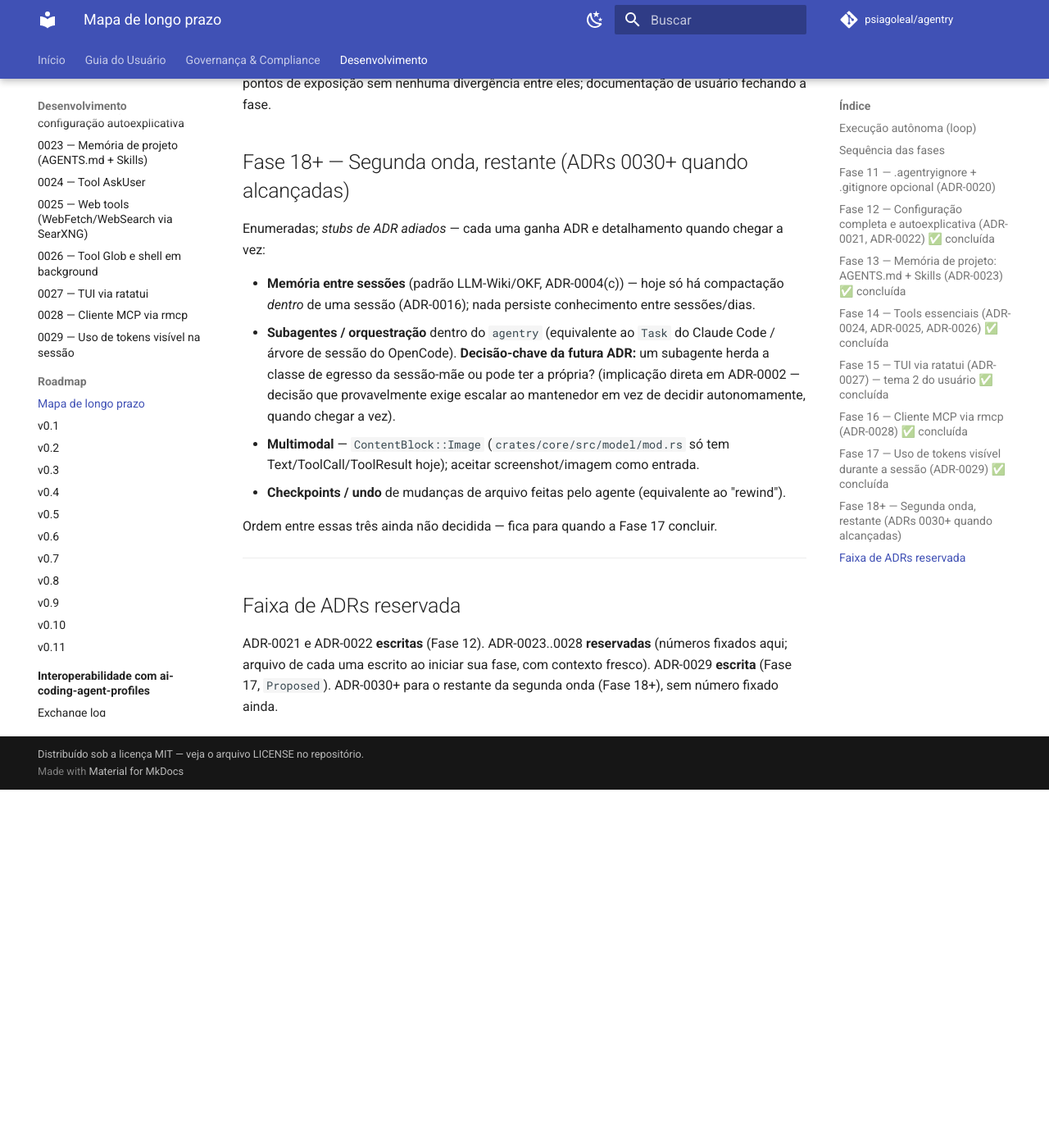
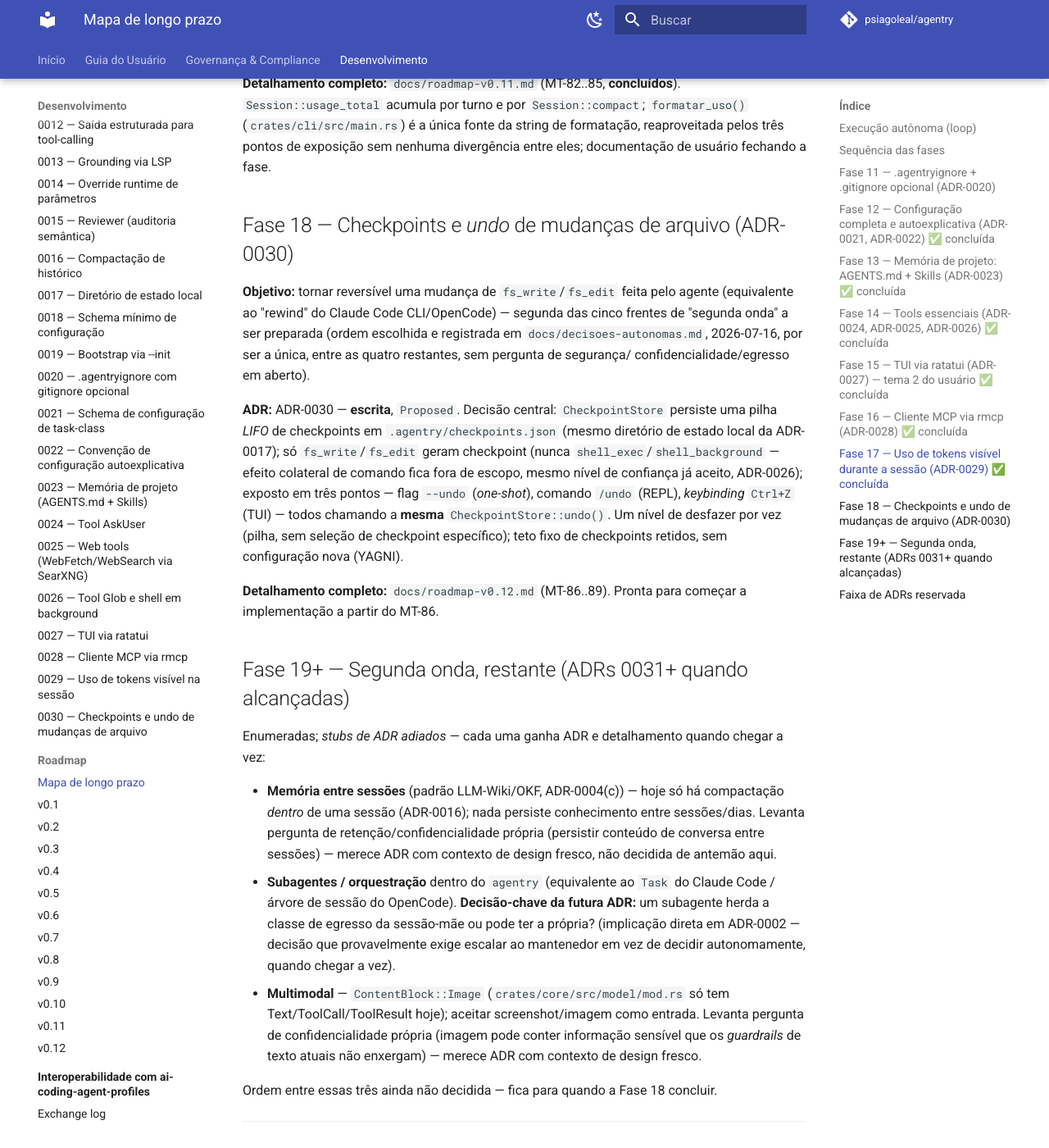
Before and after one commit to psiagoleal/agentry, an MkDocs documentation site: the page built from docs/roadmap-longo-prazo.md, in a window 1280 px wide and 1400 px high, scrolled down 4647 px. Shown: the whole window at 82% size. Built offline with MkDocs 1.6.1 and Material for MkDocs 9.7.7, drawn with Linux system fonts in a browser that asks for light colours; comment, search, counter and statistics services are not loaded; before the commit the page ends 5610 px from its top, so only the background shows below that; some of the changed text lies outside the part shown.

Commit message:
ADR-0030: checkpoints e undo de mudanças de arquivo (Proposed); prepara a Fase 18 (MT-86..89)
Fase 17 (uso de tokens visível) fechou inteira; docs/roadmap-longo-prazo.md
§Fase 18+ (agora dividida em Fase 18 + Fase 19+) enumerava quatro frentes
restantes de "segunda onda" sem ordem declarada. Decisão de qual preparar
agora registrada em docs/decisoes-autonomas.md: checkpoints/undo de
mudanças de arquivo, escolhida por ser a única, entre as quatro, sem
nenhuma pergunta de segurança/confidencialidade/egresso em aberto --
multimodal e memória entre sessões levantam pergunta de confidencialidade/
retenção própria que merece ADR com contexto fresco; subagentes tem uma
"decisão-chave" já sinalizada pelo próprio roadmap com implicação direta
na ADR-0002 (egresso), mais alinhada a uma escalada futura.

ADR-0030 decide: CheckpointStore persiste uma pilha LIFO de checkpoints em
.agentry/checkpoints.json (mesmo diretório de estado local da ADR-0017);
só fs_write/fs_edit geram checkpoint -- nunca shell_exec/shell_background
(fora de escopo, mesmo nível de confiança já aceito para efeito colateral
de comando, ADR-0026); exposto em três pontos -- flag --undo (one-shot),
comando /undo (REPL), keybinding Ctrl+Z (TUI) -- todos chamando a mesma
CheckpointStore::undo(). Um nível de desfazer por vez (pilha, sem seleção
de checkpoint específico); teto fixo de checkpoints retidos, sem
configuração nova (YAGNI).

docs/roadmap-v0.12.md detalha 4 tickets (MT-86: CheckpointStore core;
MT-87: CheckpointingTool + --undo/--/usage no REPL; MT-88: keybinding na
TUI; MT-89: documentação). docs/adr/README.md e mkdocs.yml atualizados
(novo ADR + novo roadmap na nav); docs/roadmap-longo-prazo.md e
docs/architecture.md refletem a divisão Fase 18/Fase 19+. mkdocs build
--strict limpo. Nenhuma mudança de código -- esta iteração só prepara a
fase (skills adr-writer/micro-ticket-planner).

{agente: Claude Code; modelo: claude-sonnet-5}

````diff
--- /dev/null
+++ b/docs/adr/0030-checkpoints-e-undo-de-mudancas-de-arquivo.md
@@ -0,0 +1,106 @@
+<!-- Caminho relativo: docs/adr/0030-checkpoints-e-undo-de-mudancas-de-arquivo.md -->
+
+# ADR 0030: Checkpoints e *undo* de mudanças de arquivo feitas pelo agente
+
+- **Status:** Proposed
+- **Data:** 2026-07-16
+- **Decisores:** Iago Leal (mantenedor)
+- **Tags:** ferramentas, persistência, UX
+
+## Contexto
+
+A Fase 17 (uso de tokens visível) fechou inteira (MT-82..85, ADR-0029 `Accepted`). O roadmap
+de longo prazo (`docs/roadmap-longo-prazo.md` §Fase 18+, à época) enumera quatro frentes
+restantes de "segunda onda" sem ordem declarada entre elas; a decisão de qual preparar agora
+está registrada em `docs/decisoes-autonomas.md` (2026-07-16) — **checkpoints/*undo*** de
+mudanças de arquivo, escolhida por ser a única sem nenhuma pergunta de segurança/
+confidencialidade/egresso em aberto (diferente de multimodal, memória entre sessões e
+subagentes — ver a entrada de decisão para o detalhe de cada uma).
+
+O `agentry` já tem duas tools que escrevem arquivo (`crates/core/src/tools/fs.rs`): `fs_write`
+(sobrescreve por inteiro) e `fs_edit` (substitui uma ocorrência única de `old_string` por
+`new_string`) — ambas com uma chave `path` no schema de argumentos. Nenhuma das duas guarda o
+conteúdo anterior do arquivo; uma edição malfeita do agente hoje só é revertida manualmente
+(`git checkout`/`git diff` se o arquivo estiver versionado, ou perdida de vez se não estiver).
+Equivalente ao "rewind" do Claude Code CLI/OpenCode — mas o `agentry` não tem esse mecanismo.
+
+O diretório de estado local (`.agentry/`, ADR-0017) já resolve **onde** persistir dado local
+ao projeto, auto-excluído do git por padrão (`gitignore` gerado dentro do próprio diretório) —
+o mesmo mecanismo que os índices RAG (MT-27/28) e o schema de configuração (ADR-0018) já
+usam. Checkpoints de arquivo são outro caso do mesmo padrão: dado local, nunca versionado por
+padrão, específico da máquina/checkout.
+
+## Decisão
+
+### O que é registrado, e quando
+
+Fica acordado que **só `fs_write`/`fs_edit`** geram checkpoint — nunca mudanças feitas por
+`shell_exec`/`shell_background` (um comando de shell pode alterar arquivos de formas
+arbitrárias e indetermináveis de antemão; capturar esse caso fica fora de escopo, mesmo nível
+de confiança já aceito para qualquer efeito colateral de comando, ADR-0026). Antes de cada
+chamada bem-sucedida de `fs_write`/`fs_edit`, o conteúdo **anterior** do arquivo-alvo (ou a
+ausência dele, se o arquivo ainda não existia) é registrado como um novo checkpoint — numa
+pilha *LIFO* (`.agentry/checkpoints.json`, um array JSON: `path`, `conteudo_antes` (`None` se
+o arquivo não existia), `timestamp`). Uma chamada que falha (erro tratado da tool) não gera
+checkpoint — nada mudou de fato, não há o que desfazer.
+
+Implementado como um decorador (`CheckpointingTool`, novo em `crates/core/src/tools/`)
+envolvendo a tool real — lê `arguments["path"]` (chave comum às duas tools), lê o conteúdo
+atual do arquivo (se existir) **antes** de delegar a chamada de verdade, grava o checkpoint só
+se o resultado delegado não for erro. Só `fs_write`/`fs_edit` são envolvidas na fiação da CLI
+(`crates/cli/src/main.rs`) — nenhuma mudança na *trait* `Tool` (MT-11) nem no `ToolRegistry`
+genérico, que continua sem saber que checkpoints existem.
+
+### *Undo*: um nível por chamada, pilha
+
+`CheckpointStore::undo()` (novo em `crates/core/src/checkpoint/mod.rs`) desempilha a entrada
+mais recente, restaura o arquivo ao conteúdo anterior (ou remove o arquivo, se ele não
+existia antes do checkpoint) e devolve o que foi desfeito (caminho + se foi restaurado ou
+removido) para o chamador exibir. Chamar de novo desfaz o passo anterior a esse — nenhum
+mecanismo de "escolher qual checkpoint" nesta versão, sempre o mais recente (mesma
+simplicidade de um `Ctrl+Z` de editor de texto).
+
+Exposto em três pontos, mesmo padrão da Fase 17 (ADR-0029) — reaproveitar uma decisão já
+validada em vez de inventar uma nova:
+
+- **Flag `--undo`** (modo *one-shot*, `crates/cli/src/main.rs`) — desfaz o checkpoint mais
+  recente (de **qualquer** invocação anterior, já que os checkpoints persistem em disco) e
+  sai, sem rodar nenhuma tarefa. Mutuamente exclusiva com `--init`/`--tui`/tarefa (mesmo
+  padrão de `--init` hoje).
+- **Comando `/undo`** no REPL (mesmo padrão de `/compact`).
+- ***Keybinding* na TUI** (`Ctrl+Z`, único ainda livre na tabela de `crates/cli/src/tui/keybind.rs`).
+
+### Teto de checkpoints — constante fixa, sem config nova
+
+Fica acordado um teto fixo (constante, não configurável nesta versão) de checkpoints
+retidos — ao ultrapassar o teto, o mais antigo é descartado silenciosamente antes de
+persistir o novo. Evita crescimento ilimitado de `.agentry/checkpoints.json` sem abrir uma
+nova superfície de configuração (ADR-0022) para uma necessidade ainda hipotética — se houver
+demanda real de ajustar o teto, isso vira uma extensão futura desta ADR, não uma decisão
+antecipada agora (YAGNI).
+
+## Consequências
+
+- **Impacto positivo:** uma mudança indesejada de `fs_write`/`fs_edit` fica reversível com um
+  comando, sem depender de o projeto estar versionado no git; reaproveita 100% da
+  infraestrutura já existente (diretório de estado, ADR-0017; *trait* `Tool`, MT-11).
+- **Impacto negativo:** mudanças feitas por `shell_exec`/`shell_background` continuam
+  irreversíveis pelo `agentry` (fora de escopo, ver acima) — um usuário pode confundir
+  "*undo* existe" com "toda mudança é reversível", risco de expectativa equivocada que a
+  documentação (MT-89) precisa deixar explícito.
+- **Trade-offs aceitos:** só um nível de desfazer por vez (sem seleção de checkpoint
+  específico) e teto fixo sem configuração — ambos aceitos pela simplicidade do design
+  mínimo; podem virar extensões futuras se houver demanda concreta.
+
+## Diretriz de Conformidade de Código
+
+- **Proibido:** gerar checkpoint de qualquer mudança que não seja `fs_write`/`fs_edit`
+  bem-sucedida; qualquer mecanismo de *undo* que não seja a pilha *LIFO* de um nível
+  (introduzir seleção de checkpoint específico exige revisar esta ADR primeiro); persistir
+  checkpoint fora de `.agentry/` (ADR-0017) — nunca um diretório global do usuário.
+- **Obrigatório:** `CheckpointingTool` só envolve `fs_write`/`fs_edit` na fiação de produção;
+  `--undo`/`/undo`/*keybinding* de *undo* chamam a **mesma** `CheckpointStore::undo()`, nunca
+  três implementações divergentes do mesmo desfazer.
+
+> Qualquer desvio desta regra viola as diretrizes de conformidade arquitetural do projeto
+> e deve ser reportado para revisão antes de prosseguir.
--- a/docs/decisoes-autonomas.md
+++ b/docs/decisoes-autonomas.md
@@ -26,6 +26,37 @@ escolha feita sozinho.
 ```
 
 ## Entradas (mais recente no topo)
+
+### 2026-07-16 — Preparação da Fase 18 — qual frente restante da "segunda onda" preparar
+- **Contexto:** a Fase 17 (uso de tokens visível) fechou inteira (MT-82..85). Restam quatro
+  frentes de "segunda onda" em `docs/roadmap-longo-prazo.md` §Fase 18+ (à época), sem ordem
+  declarada: memória entre sessões, subagentes/orquestração, multimodal, checkpoints/*undo*.
+- **Opções consideradas:** (a) **checkpoints/*undo*** de mudanças de arquivo — escopo
+  autocontido (só o workspace local, nenhum caminho de rede/egresso), local de
+  armazenamento já resolvido pela ADR-0017 (`.agentry/`, auto-excluído do git), design
+  mínimo claro (snapshot do conteúdo **antes** de `fs_write`/`fs_edit` escrever, pilha
+  *LIFO* com teto, `/undo` no REPL); (b) **multimodal** (`ContentBlock::Image`) — levanta uma
+  pergunta de confidencialidade real (imagem pode conter informação sensível que os
+  *guardrails* de texto atuais não enxergam — precisa de decisão de design própria antes de
+  implementar, não só uma extensão mecânica do tipo); (c) **memória entre sessões**
+  (LLM-Wiki/OKF) — maior escopo entre as quatro, persistir conteúdo de conversa **entre**
+  sessões levanta pergunta de retenção/confidencialidade que a compactação intra-sessão
+  (ADR-0016) nunca precisou responder; (d) **subagentes/orquestração** — o próprio roadmap já
+  sinaliza uma "decisão-chave" com implicação direta na ADR-0002 (egresso), mais alinhada a
+  uma escalada ao mantenedor do que a uma decisão autônoma (mesmo motivo já registrado na
+  entrada de preparação da Fase 17, abaixo).
+- **Escolha (recomendada):** (a) **checkpoints/*undo*** de mudanças de arquivo.
+- **Justificativa:** é a única das quatro sem nenhuma pergunta de segurança/confidencialidade/
+  egresso em aberto — puramente local ao workspace, reaproveita a decisão de diretório de
+  estado já tomada (ADR-0017), sem exigir decisão de design nova sobre dado sensível
+  (diferente de multimodal/memória entre sessões) nem sobre modelo de privacidade
+  (diferente de subagentes). Design mínimo: sem dependência nova, sem novo caminho de rede.
+  As outras três ficam para as próximas preparações de fase; multimodal e memória entre
+  sessões precisam de mais reflexão de design antes de virarem ADR (registrado aqui para a
+  próxima iteração não repetir a análise do zero); subagentes continua a candidata mais
+  provável a exigir escalar ao mantenedor.
+- **Commit:** preparação da Fase 18 nesta mesma iteração (ver `docs/adr/0030-*.md` e
+  `docs/roadmap-v0.12.md`).
 
 ### 2026-07-16 — Preparação da Fase 17 — qual frente da "segunda onda" preparar primeiro
 - **Contexto:** a Fase 16 (MCP) fechou inteira (MT-77..81). `docs/roadmap-longo-prazo.md`
--- a/docs/roadmap-longo-prazo.md
+++ b/docs/roadmap-longo-prazo.md
@@ -18,8 +18,12 @@ ADR-0027 `Accepted` — `docs/roadmap-v0.10.md`, `rmcp` pré-autorizado pelo man
 `ratatui`; ADR-0028 `Accepted`, escopo v1 restrito a servidores MCP locais — e
 `docs/roadmap-v0.11.md`, ADR-0029 `Accepted`: uso de tokens visível durante a sessão,
 primeira das cinco frentes de "segunda onda", ordem escolhida e registrada em
-`docs/decisoes-autonomas.md`, 2026-07-16). Próxima fase sem tickets detalhados ainda: Fase
-18+ (ver seção própria abaixo) — as outras quatro frentes de "segunda onda".
+`docs/decisoes-autonomas.md`, 2026-07-16). **Fase 18** já está detalhada — ver
+`docs/roadmap-v0.12.md` (ADR-0030, `Proposed`: checkpoints e *undo* de mudanças de arquivo,
+segunda das cinco frentes de "segunda onda", ordem escolhida e registrada em
+`docs/decisoes-autonomas.md`, 2026-07-16). Pronta para começar a implementação a partir do
+MT-86. As outras três frentes de "segunda onda" seguem sem tickets detalhados (ver Fase 19+
+abaixo).
 
 > Convenções de DoD, granularidade e "dependência nova exige ADR (ADR-0004)": iguais às dos
 > roadmaps versionados (`docs/roadmap-v0.1.md` §Convenções).
@@ -37,8 +41,8 @@ micro-tickets) antes de implementadas.
 ## Sequência das fases
 
 ```
-Fase 11 → Fase 12 → Fase 13 → Fase 14 → Fase 15 → Fase 16 → Fase 17  → Fase 18+
-(ignore)  (config)   (memória)  (tools)   (TUI)     (MCP)     (uso)     (2ª onda, restante)
+Fase 11 → Fase 12 → Fase 13 → Fase 14 → Fase 15 → Fase 16 → Fase 17 → Fase 18       → Fase 19+
+(ignore)  (config)   (memória)  (tools)   (TUI)     (MCP)     (uso)     (checkpoints)  (2ª onda, restante)
 ```
 
 Prioridade escolhida: **fundamentos antes das vitrines** — configuração e memória de projeto
@@ -178,22 +182,45 @@ ao provider como tokens são).
 pontos de exposição sem nenhuma divergência entre eles; documentação de usuário fechando a
 fase.
 
-## Fase 18+ — Segunda onda, restante (ADRs 0030+ quando alcançadas)
+## Fase 18 — Checkpoints e *undo* de mudanças de arquivo (ADR-0030)
+
+**Objetivo:** tornar reversível uma mudança de `fs_write`/`fs_edit` feita pelo agente
+(equivalente ao "rewind" do Claude Code CLI/OpenCode) — segunda das cinco frentes de "segunda
+onda" a ser preparada (ordem escolhida e registrada em `docs/decisoes-autonomas.md`,
+2026-07-16, por ser a única, entre as quatro restantes, sem pergunta de segurança/
+confidencialidade/egresso em aberto).
+
+**ADR:** ADR-0030 — **escrita**, `Proposed`. Decisão central: `CheckpointStore` persiste uma
+pilha *LIFO* de checkpoints em `.agentry/checkpoints.json` (mesmo diretório de estado local da
+ADR-0017); só `fs_write`/`fs_edit` geram checkpoint (nunca `shell_exec`/`shell_background` —
+efeito colateral de comando fica fora de escopo, mesmo nível de confiança já aceito,
+ADR-0026); exposto em três pontos — flag `--undo` (*one-shot*), comando `/undo` (REPL),
+*keybinding* `Ctrl+Z` (TUI) — todos chamando a **mesma** `CheckpointStore::undo()`. Um nível
+de desfazer por vez (pilha, sem seleção de checkpoint específico); teto fixo de checkpoints
+retidos, sem configuração nova (YAGNI).
+
+**Detalhamento completo:** `docs/roadmap-v0.12.md` (MT-86..89). Pronta para começar a
+implementação a partir do MT-86.
+
+## Fase 19+ — Segunda onda, restante (ADRs 0031+ quando alcançadas)
 
 Enumeradas; *stubs de ADR adiados* — cada uma ganha ADR e detalhamento quando chegar a vez:
 
 - **Memória entre sessões** (padrão LLM-Wiki/OKF, ADR-0004(c)) — hoje só há compactação
-  *dentro* de uma sessão (ADR-0016); nada persiste conhecimento entre sessões/dias.
+  *dentro* de uma sessão (ADR-0016); nada persiste conhecimento entre sessões/dias. Levanta
+  pergunta de retenção/confidencialidade própria (persistir conteúdo de conversa entre
+  sessões) — merece ADR com contexto de design fresco, não decidida de antemão aqui.
 - **Subagentes / orquestração** dentro do `agentry` (equivalente ao `Task` do Claude Code /
   árvore de sessão do OpenCode). **Decisão-chave da futura ADR:** um subagente herda a classe
   de egresso da sessão-mãe ou pode ter a própria? (implicação direta em ADR-0002 — decisão que
   provavelmente exige escalar ao mantenedor em vez de decidir autonomamente, quando chegar a
   vez).
 - **Multimodal** — `ContentBlock::Image` (`crates/core/src/model/mod.rs` só tem
-  Text/ToolCall/ToolResult hoje); aceitar screenshot/imagem como entrada.
-- **Checkpoints / undo** de mudanças de arquivo feitas pelo agente (equivalente ao "rewind").
+  Text/ToolCall/ToolResult hoje); aceitar screenshot/imagem como entrada. Levanta pergunta de
+  confidencialidade própria (imagem pode conter informação sensível que os *guardrails* de
+  texto atuais não enxergam) — merece ADR com contexto de design fresco.
 
-Ordem entre essas três ainda não decidida — fica para quando a Fase 17 concluir.
+Ordem entre essas três ainda não decidida — fica para quando a Fase 18 concluir.
 
 ---
 
@@ -201,5 +228,5 @@ Ordem entre essas três ainda não decidida — fica para quando a Fase 17 concl
 
 ADR-0021 e ADR-0022 **escritas** (Fase 12). ADR-0023..0028 **reservadas** (números fixados
 aqui; arquivo de cada uma escrito ao iniciar sua fase, com contexto fresco). ADR-0029
-**escrita** (Fase 17, `Proposed`). ADR-0030+ para o restante da segunda onda (Fase 18+), sem
-número fixado ainda.
+**escrita** (Fase 17, `Accepted`). ADR-0030 **escrita** (Fase 18, `Proposed`). ADR-0031+ para
+o restante da segunda onda (Fase 19+), sem número fixado ainda.
--- /dev/null
+++ b/docs/roadmap-v0.12.md
@@ -0,0 +1,95 @@
+<!-- Caminho relativo: docs/roadmap-v0.12.md -->
+
+# Roadmap v0.12 — Micro-tickets
+
+O roadmap v0.11 (`docs/roadmap-v0.11.md`) cobre a Fase 17 (uso de tokens visível, ADR-0029,
+**concluída**). Este documento detalha a **Fase 18** do roadmap de longo prazo
+(`docs/roadmap-longo-prazo.md`): checkpoints e *undo* de mudanças de arquivo (ADR-0030) —
+segunda das cinco frentes de "segunda onda" a ser preparada (decisão registrada em
+`docs/decisoes-autonomas.md`, 2026-07-16).
+
+## Convenções
+
+Mesmas dos roadmaps anteriores (`docs/roadmap-v0.1.md` §Convenções): **DoD** padrão
+(`cargo fmt --check`, `cargo clippy -- -D warnings`, `cargo test`), skill
+`micro-ticket-planner` para granularidade. **Nenhuma dependência nova nesta fase** —
+persistência via `serde_json` + `std::fs` (já dependências existentes), mesmo padrão de
+`.agentry/` (ADR-0017).
+
+---
+
+## Fase 18 — Checkpoints e *undo* de mudanças de arquivo (ADR-0030)
+
+### MT-86: `CheckpointStore` — registra e desfaz checkpoints
+- **Objetivo:** novo `crates/core/src/checkpoint/mod.rs`: `CheckpointStore` persiste uma
+  pilha *LIFO* de checkpoints em `.agentry/checkpoints.json` (via `state_dir::ensure_state_dir`,
+  ADR-0017) — `record(path, conteudo_antes)` acrescenta uma entrada (descarta a mais antiga se
+  ultrapassar um teto fixo); `undo()` desempilha a última, restaura o arquivo ao conteúdo
+  anterior (ou remove, se `conteudo_antes` for `None`) e devolve o que foi desfeito.
+- **Arquivos no escopo:** `crates/core/src/checkpoint/mod.rs` (novo), `crates/core/src/lib.rs`
+  (novo `pub mod checkpoint`).
+- **Critério de aceite:** testes — `record` seguido de `undo` restaura o conteúdo anterior;
+  `undo` de um checkpoint de arquivo novo (`conteudo_antes: None`) remove o arquivo; `undo`
+  sem nenhum checkpoint registrado é erro tratado, não *panic*; teto descarta o checkpoint mais
+  antigo quando excedido; dois `record`/`undo` em sequência desfazem na ordem inversa (LIFO).
+- **Fora de escopo:** integração com as tools (`fs_write`/`fs_edit`, MT-87); qualquer
+  exposição via CLI/REPL/TUI (MT-87/88).
+- **Depende de:** ADR-0030.
+
+### MT-87: `CheckpointingTool` envolve `fs_write`/`fs_edit`; flag `--undo` e comando `/undo`
+- **Objetivo:** novo `crates/core/src/tools/checkpoint.rs`: `CheckpointingTool` decora uma
+  `Arc<dyn Tool>`, lê `arguments["path"]`, lê o conteúdo atual do arquivo antes de delegar a
+  chamada de verdade, grava um checkpoint (`CheckpointStore::record`) só se o resultado
+  delegado não for erro. `crates/cli/src/main.rs` envolve `FsWriteTool`/`FsEditTool` com essa
+  decoração ao registrar; nova flag `--undo` (mutuamente exclusiva com `--init`/`--tui`/tarefa,
+  mesmo padrão de `--init`) desfaz o checkpoint mais recente e sai. REPL
+  (`crates/cli/src/repl.rs`) ganha o comando `/undo` (mesmo padrão de `/compact`).
+- **Arquivos no escopo:** `crates/core/src/tools/checkpoint.rs` (novo),
+  `crates/core/src/tools/mod.rs` (novo `pub mod checkpoint`), `crates/cli/src/main.rs`,
+  `crates/cli/src/repl.rs`.
+- **Critério de aceite:** testes — `CheckpointingTool` grava checkpoint só em chamada
+  bem-sucedida (chamada com erro da tool interna não grava nada); `/undo` restaura o arquivo e
+  reporta o que foi desfeito; `/undo` sem checkpoint disponível é erro tratado, REPL continua
+  rodando; `--undo` funciona como *one-shot* (desfaz e sai, sem rodar tarefa).
+- **Fora de escopo:** *keybinding* na TUI (MT-88).
+- **Depende de:** MT-86.
+
+### MT-88: *Keybinding* de *undo* na TUI
+- **Objetivo:** `crates/cli/src/tui/keybind.rs` ganha `Ctrl+Z` → `Action::Undo` (único
+  modificador livre na tabela); laço de eventos (`crates/cli/src/tui/mod.rs`) chama a mesma
+  `CheckpointStore::undo()` do MT-87 e mostra o resultado como uma mensagem do sistema no
+  histórico de chat (mesmo padrão de `estado.chat.marcar_erro`, mas para sucesso/erro de
+  *undo*).
+- **Arquivos no escopo:** `crates/cli/src/tui/keybind.rs`, `crates/cli/src/tui/mod.rs`.
+- **Critério de aceite:** teste — `Ctrl+Z` resolve para `Action::Undo`, nenhuma tecla já
+  mapeada colide; simulação de `Action::Undo` no laço de eventos (sem terminal real) chama
+  `undo()` e reflete o resultado no estado do chat. Smoke-test manual: `Ctrl+Z` após uma
+  edição real desfaz de fato, mensagem aparece no histórico.
+- **Fora de escopo:** modal dedicado de *undo* (YAGNI — mensagem no histórico já é suficiente,
+  mesmo espírito de `/compact` no REPL).
+- **Depende de:** MT-87.
+
+### MT-89: Documentação
+- **Objetivo:** `docs/usuario/uso.md` ganha uma nota sobre `--undo`/`/undo`/`Ctrl+Z` — deixando
+  explícito que só `fs_write`/`fs_edit` geram checkpoint (mudanças de `shell_exec`/
+  `shell_background` não são desfeitas pelo `agentry`, para não criar expectativa equivocada,
+  ADR-0030). ADR-0030 promovida de `Proposed` para `Accepted` (MT-86..88 concluídos);
+  `docs/adr/README.md` e `docs/roadmap-longo-prazo.md` atualizados — Fase 18 marcada
+  concluída.
+- **Arquivos no escopo:** `docs/usuario/uso.md`, `docs/adr/0030-checkpoints-e-undo-de-mudancas-de-arquivo.md`
+  (status), `docs/adr/README.md`, `docs/roadmap-longo-prazo.md`.
+- **Critério de aceite:** `mkdocs build --strict` limpo.
+- **Fora de escopo:** nenhuma mudança de código.
+- **Depende de:** MT-86..88 (todos).
+
+---
+
+## Sequência crítica
+
+```
+MT-86 → MT-87 → MT-88 → MT-89
+```
+
+Sequência estritamente linear (diferente da Fase 17, onde MT-83/84 podiam ser preparados em
+paralelo) — MT-88 depende do `CheckpointStore::undo()` já exposto pelo MT-87 na CLI/REPL
+antes de ganhar um terceiro consumidor (TUI).
--- a/mkdocs.yml
+++ b/mkdocs.yml
@@ -113,6 +113,7 @@ nav:
           - "0027 — TUI via ratatui": adr/0027-tui-via-ratatui.md
           - "0028 — Cliente MCP via rmcp": adr/0028-mcp-client-via-rmcp.md
           - "0029 — Uso de tokens visível na sessão": adr/0029-uso-de-tokens-visivel-na-sessao.md
+          - "0030 — Checkpoints e undo de mudanças de arquivo": adr/0030-checkpoints-e-undo-de-mudancas-de-arquivo.md
       - Roadmap:
           - Mapa de longo prazo: roadmap-longo-prazo.md
           - v0.1: roadmap-v0.1.md
@@ -126,6 +127,7 @@ nav:
           - v0.9: roadmap-v0.9.md
           - v0.10: roadmap-v0.10.md
           - v0.11: roadmap-v0.11.md
+          - v0.12: roadmap-v0.12.md
       - Interoperabilidade com ai-coding-agent-profiles:
           - Visão geral: interop/README.md
           - Exchange log: interop/exchange-log.md
````
Also changed, not shown: docs/adr/README.md (+1 -0 lines), docs/architecture.md (+3 -2 lines).
